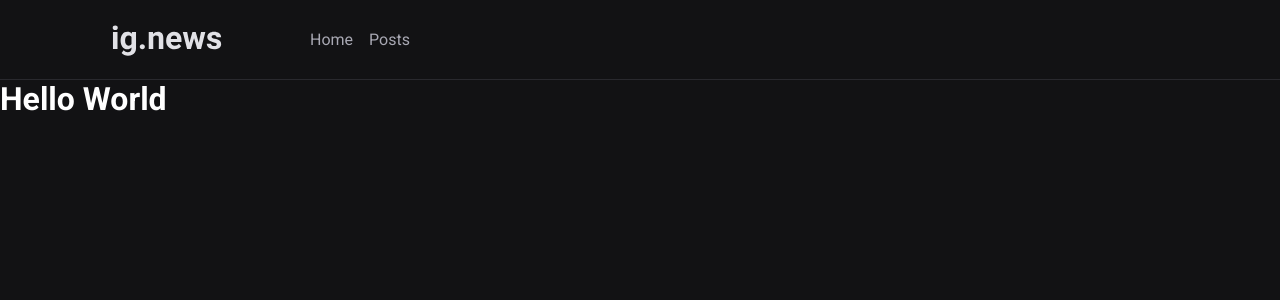
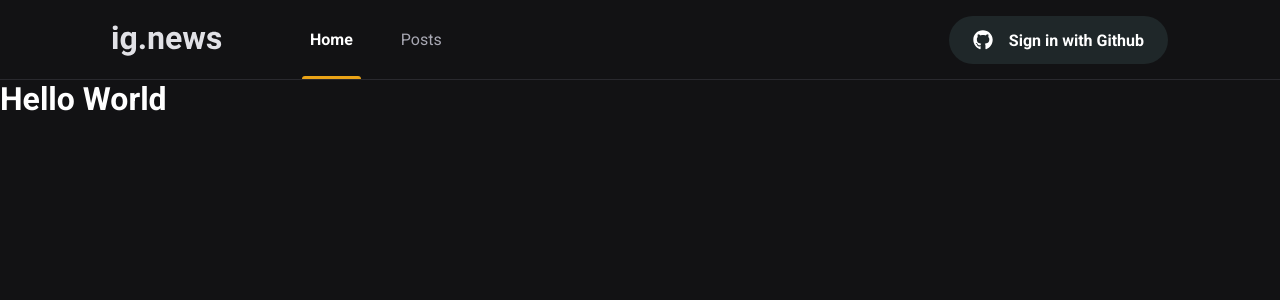
Before and after one commit to EvertonCarvalho1/ignews, a Next.js app: page / in a window 1280 px wide. Shown: the top 300 px of the page. Built offline with nearby package versions, Linux system fonts and the light colour scheme.

Commit message:
SignInButton component

```diff
--- a/package.json
+++ b/package.json
@@ -11,6 +11,7 @@
     "next": "13.3.0",
     "react": "18.2.0",
     "react-dom": "18.2.0",
+    "react-icons": "^4.2.0",
     "sass": "^1.32.8"
   },
   "devDependencies": {
--- a/src/components/Header/index.tsx
+++ b/src/components/Header/index.tsx
@@ -1,3 +1,4 @@
+import { SignInButton } from '../SignInButton';
 import styles from './styles.module.scss';
 
 export function Header() {
@@ -6,9 +7,10 @@ export function Header() {
             <div className={styles.headerContent}>
                 <img src="/images/logo.svg" alt="ig.news" />
                 <nav>
-                    <a href="">Home</a>
+                    <a className={styles.active} href="">Home</a>
                     <a href="">Posts</a>
                 </nav>
+                <SignInButton />
             </div>
         </header>
     )
--- a/src/components/Header/styles.module.scss
+++ b/src/components/Header/styles.module.scss
@@ -29,6 +29,30 @@
             &:hover {
                 color: var(--white);
             }
+
+            &+a {
+                margin-left: 2rem;
+            }
+
+            &.active {
+                color: var(--white);
+                font-weight: bold;
+            }
+
+            &.active::after {
+                content: '';
+                height: 3px;
+                border-radius: 3px 3px 0 0;
+                width: 100%;
+                position: absolute;
+                bottom: 1px;
+                left: 0;
+                background: var(--yellow-500);
+            }
         }
     }
+
+    button {
+        margin-left: auto;
+    }
 }
--- /dev/null
+++ b/src/components/SignInButton/index.tsx
@@ -0,0 +1,15 @@
+import { FaGithub } from 'react-icons/fa';
+
+import styles from './styles.module.scss';
+
+export function SignInButton() {
+    return (
+        <button
+            type="button"
+            className={styles.signInButton}
+        >
+            <FaGithub />
+            Sign in with Github
+        </button>
+    )
+}
--- /dev/null
+++ b/src/components/SignInButton/styles.module.scss
@@ -0,0 +1,27 @@
+.signInButton {
+    height: 3rem;
+    border-radius: 3rem;
+    background: var(--gray-850);
+    border: 0;
+    padding: 0 1.5rem;
+
+    display: flex;
+    align-items: center;
+    justify-content: center;
+
+    color: var(--white);
+    font-weight: bold;
+
+    svg {
+        width: 20px;
+        height: 20px;
+    }
+
+    svg:first-child {
+        margin-right: 1rem;
+    }
+
+    &:hover {
+        filter: brightness(0.8);
+    }
+}
--- a/src/pages/_document.tsx
+++ b/src/pages/_document.tsx
@@ -7,6 +7,8 @@ export default class MyDocument extends Document {
                 <Head>
                     <link rel="preconnect" href="https://fonts.gstatic.com" />
                     <link href="https://fonts.googleapis.com/css2?family=Roboto:wght@400;700;900&display=swap" rel="stylesheet" />
+
+                    <link rel="shortcut icon" href="/favicon.png" type="image/png" />
                 </Head>
                 <body>
                     <Main />
```
Also changed, not shown: 1 other file (tests, documents, lock files or other folders).
